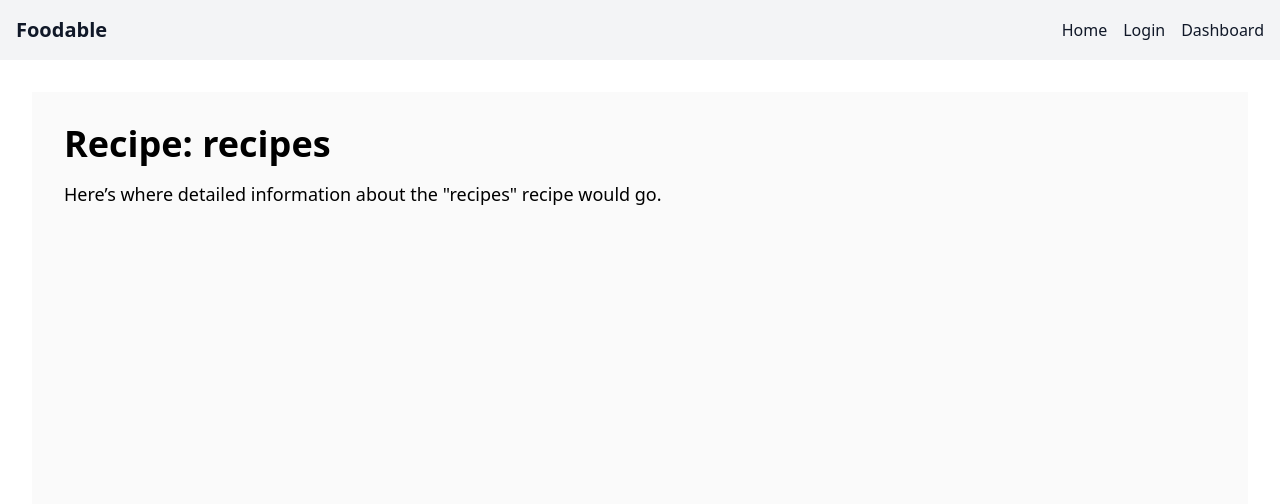
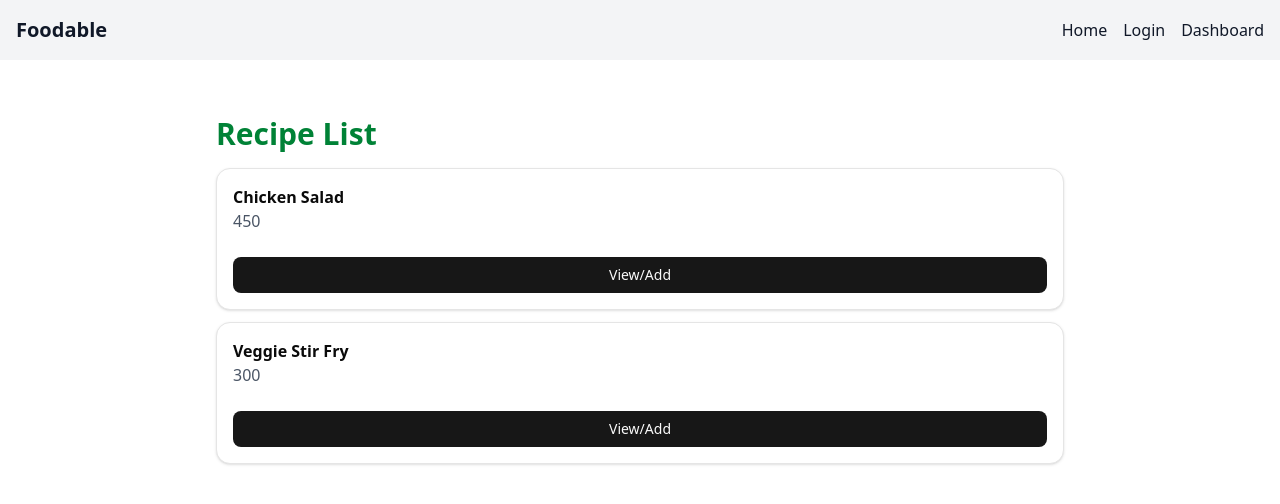
Before and after one commit to ran-cho/foodable-frontend, a Next.js app: page /recipes in a window 1280 px wide. Shown: the top 504 px of the page. Built offline with nearby package versions, Linux system fonts and the light colour scheme.

Commit message:
Created recipes/groceries pages & hooks, created mock API routes

```diff
--- /dev/null
+++ b/app/api/groceries/route.ts
@@ -0,0 +1,6 @@
+export async function GET() {
+  return Response.json([
+    { id: 1, name: "Apples", price: "$3.99/lb", category: "Produce" },
+    { id: 2, name: "Whole Wheat Bread", price: "$2.49", category: "Bakery" }
+  ]);
+}
--- /dev/null
+++ b/app/api/recipes/route.ts
@@ -0,0 +1,6 @@
+export async function GET() {
+  return Response.json([
+    { id: 1, title: "Chicken Salad", calories: 450 },
+    { id: 2, title: "Veggie Stir Fry", calories: 300 }
+  ]);
+}
--- /dev/null
+++ b/app/groceries/page.tsx
@@ -0,0 +1,29 @@
+"use client";
+
+import { useGroceries } from "@/hooks/useGroceries";
+import { Button } from "@/components/ui/button";
+import { Card } from "@/components/ui/card";
+
+export default function GroceriesPage() {
+  const { data, isLoading, error } = useGroceries();
+
+  if (isLoading) return <p className="text-gray-600 p-6">Loading groceries...</p>;
+  if (error) return <p className="text-red-500 p-6">Failed to load groceries.</p>;
+
+  return (
+    <div className="max-w-4xl mx-auto p-6 space-y-4">
+      <h1 className="text-3xl font-bold text-green-700">Grocery List</h1>
+      <div className="space-y-3">
+        {data.map((item: any) => (
+          <Card key={item.id} className="p-4 flex justify-between">
+            <div>
+              <p className="font-semibold">{item.name}</p>
+              <p className="text-gray-600">{item.price}</p>
+            </div>
+            <Button>Add</Button>
+          </Card>
+        ))}
+      </div>
+    </div>
+  );
+}
--- /dev/null
+++ b/app/recipes/page.tsx
@@ -0,0 +1,29 @@
+"use client";
+
+import { Button } from "@/components/ui/button";
+import { Card } from "@/components/ui/card";
+import { useRecipes } from "@/hooks/useRecipes";
+
+export default function RecipesPage() {
+  const { data, isLoading, error } = useRecipes();
+
+  if (isLoading) return <p className="text-gray-600 p-6">Loading recipes...</p>;
+  if (error) return <p className="text-red-500 p-6">Failed to load recipes.</p>;
+
+  return (
+    <div className="max-w-4xl mx-auto p-6 space-y-4">
+      <h1 className="text-3xl font-bold text-green-700">Recipe List</h1>
+      <div className="space-y-3">
+        {data.map((item: any) => (
+          <Card key={item.id} className="p-4 flex justify-between">
+            <div>
+              <p className="font-semibold">{item.title}</p>
+              <p className="text-gray-600">{item.calories}</p>
+            </div>
+            <Button>View/Add</Button>
+          </Card>
+        ))}
+      </div>
+    </div>
+  );
+}
--- /dev/null
+++ b/hooks/useGroceries.ts
@@ -0,0 +1,14 @@
+import { useQuery } from "@tanstack/react-query";
+
+async function fetchGroceries() {
+  const res = await fetch("/api/groceries");
+  if (!res.ok) throw new Error("Failed to fetch groceries");
+  return res.json();
+}
+
+export function useGroceries() {
+  return useQuery({
+    queryKey: ["groceries"],
+    queryFn: fetchGroceries,
+  });
+}
--- /dev/null
+++ b/hooks/useRecipes.ts
@@ -0,0 +1,14 @@
+import { useQuery } from "@tanstack/react-query";
+
+async function fetchRecipes() {
+  const res = await fetch("/api/recipes"); // temporary mock route
+  if (!res.ok) throw new Error("Failed to fetch recipes");
+  return res.json();
+}
+
+export function useRecipes() {
+  return useQuery({
+    queryKey: ["recipes"],
+    queryFn: fetchRecipes,
+  });
+}
```
